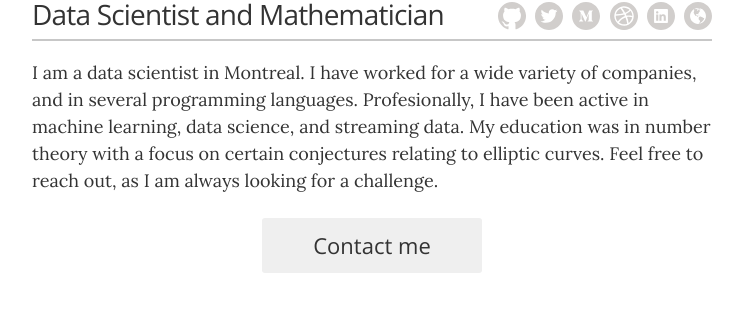
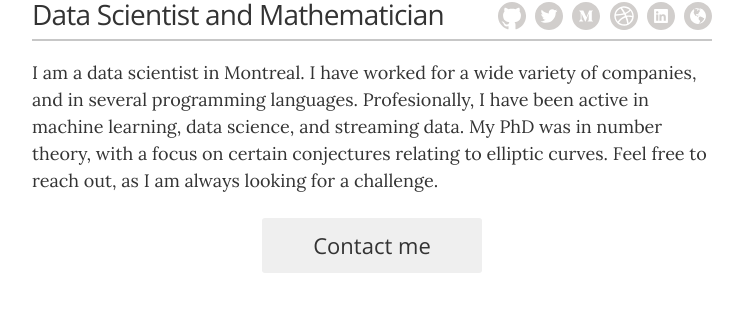
Before and after one commit to matrogers2/matrogers2.github.io, a Jekyll site: the page built from index.html, in a window 1280 px wide and 900 px high. Shown: the part 227-536 px from the top of the window, without its empty margins (268-1011 px from the left). Built offline with Jekyll 4.4.1, drawn with Linux system fonts in a browser that asks for light colours.

Commit message:
Udpate webpage

```diff
--- a/_config.yml
+++ b/_config.yml
@@ -23,7 +23,7 @@ resume_contact_email:           "mathewrogers@gmail.com"
   #resume_header_contact_info:     "742 Evergreen Terrace, Springfield • 555-7334 • lisasimpson@youremailaddress.com"
 display_header_contact_info:    "false"
 
-resume_header_intro: "<p>I am a data scientist in Montreal. I have worked for a wide variety of companies, and in several programming languages. Profesionally, I have been active in machine learning, data science, and streaming data. My education was in number theory with a focus on certain conjectures relating to elliptic curves. Feel free to reach out, as I am always looking for a challenge.</p>"
+resume_header_intro: "<p>I am a data scientist in Montreal. I have worked for a wide variety of companies, and in several programming languages. Profesionally, I have been active in machine learning, data science, and streaming data. My PhD was in number theory, with a focus on certain conjectures relating to elliptic curves. Feel free to reach out, as I am always looking for a challenge.</p>"
 
 # use "yes" to display the email contact button,
 # "no" to display an "I'm not looking for work" message,
```
